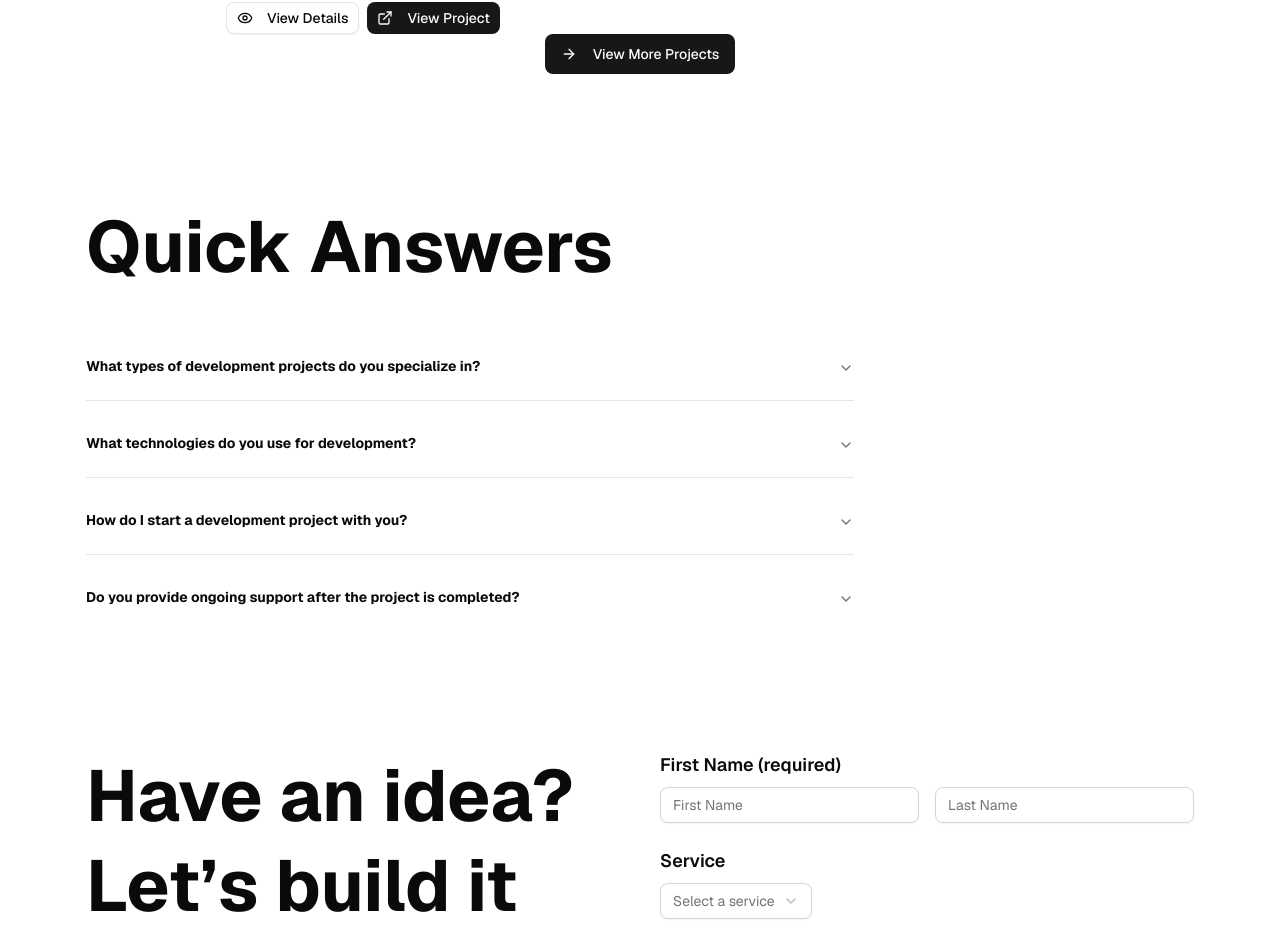
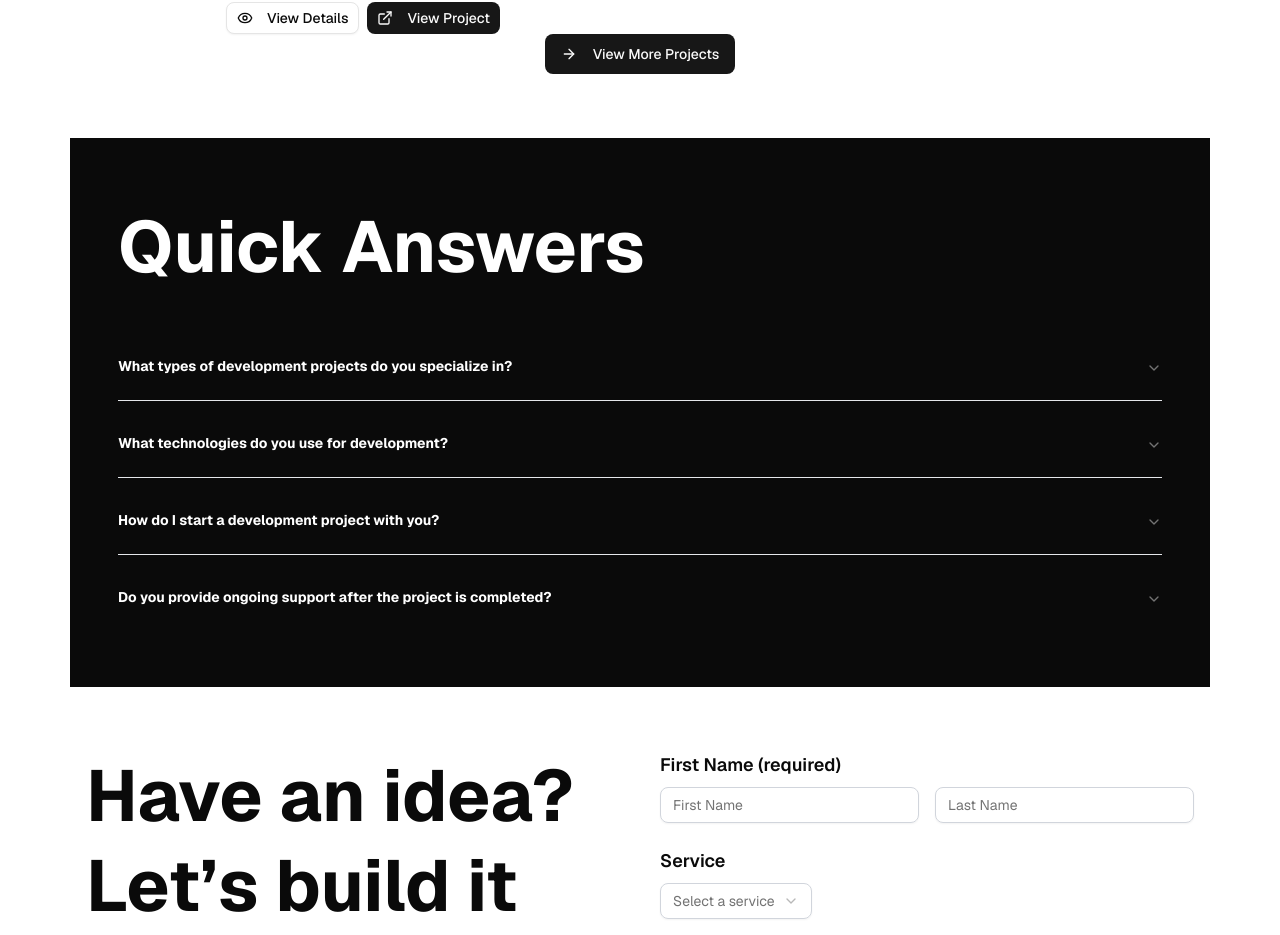
Before and after one commit to VitorHugoAntunes/Portfolio, a Next.js app: page / in a window 1280 px wide. Shown: the part 6463-7398 px from the top of the page. Built offline with nearby package versions, Linux system fonts and the light colour scheme.

Commit message:
style(faq): invert color scheme with dark mode support and change paddings

```diff
--- a/src/components/faq.tsx
+++ b/src/components/faq.tsx
@@ -28,22 +28,22 @@ function FAQSection() {
   ];
 
   return (
-    <section className="py-12 md:py-16" aria-labelledby="faq-section">
-      <div className="container mx-auto px-4 max-w-7xl">
+    <section className="py-12 md:py-16 bg-foreground dark:bg-white" aria-labelledby="faq-section">
+      <div className="container mx-auto px-4 md:px-12 max-w-7xl">
         <motion.h2
           id="faq-section"
           initial={{ opacity: 0, y: 150 }}
           whileInView={{ opacity: 1, y: 0 }}
           transition={{ duration: 0.5 }}
           viewport={{ once: true, amount: 0.2 }}
-          className="text-5xl md:text-7xl font-bold mb-12 leading-tight"
+          className="text-5xl md:text-7xl font-bold mb-12 leading-tight text-background"
         >
           {getNestedTranslation(translations, 'faqSection.title', '')}
         </motion.h2>
 
         <div role="region" aria-labelledby="faq-section" className="w-full">
           <Accordion type="single" collapsible className="w-full" aria-live="polite">
-            <div className="space-y-4 max-w-3xl">
+            <div className="space-y-4 w-full" role="list">
               {faqs.map((faq, index) => (
                 <motion.div
                   key={index}
@@ -60,7 +60,7 @@ function FAQSection() {
                       aria-expanded="false"
                       aria-controls={`content-${index}`}
                     >
-                      <span className="text-sm font-bold">{faq.question}</span>
+                      <span className="text-sm font-bold text-background">{faq.question}</span>
                     </AccordionTrigger>
 
                     <AccordionContent
@@ -68,7 +68,7 @@ function FAQSection() {
                       className="overflow-hidden text-sm data-[state=closed]:animate-accordion-up data-[state=open]:animate-accordion-down"
                       aria-labelledby={`item-${index}`}
                     >
-                      <div className="pb-4 pt-0 text-muted-foreground">{faq.answer}</div>
+                      <div className="pb-4 pt-0 text-muted-foreground dark:text-gray-700">{faq.answer}</div>
                     </AccordionContent>
                   </AccordionItem>
 
```
